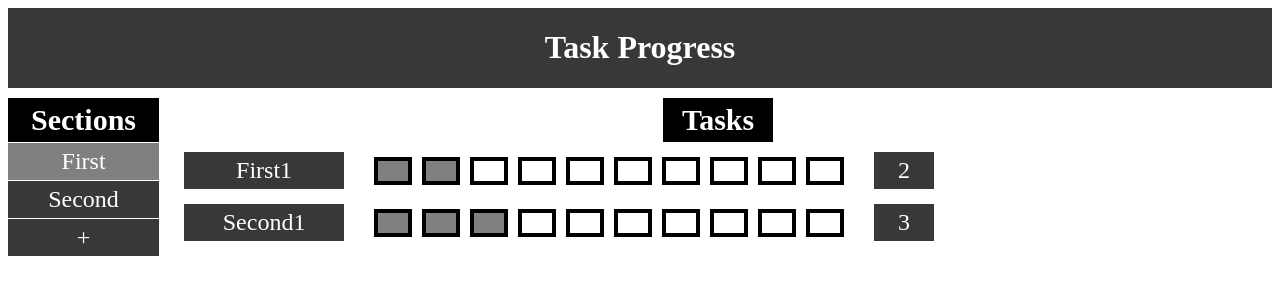
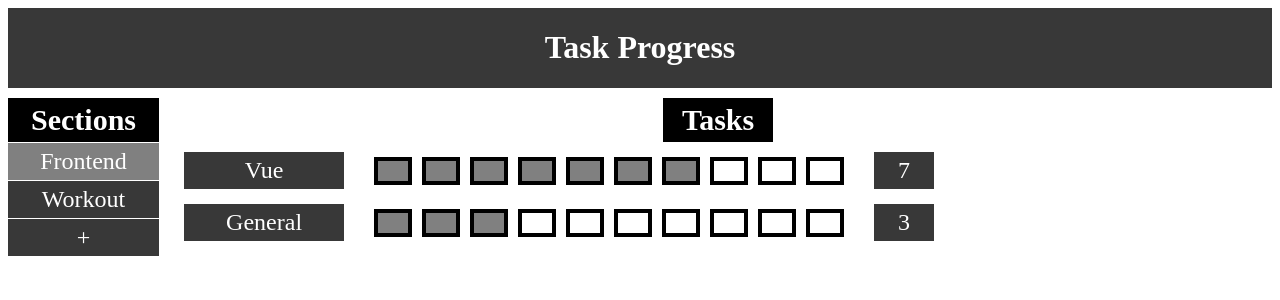
Before and after one commit to leviweiss/Task-Progress, a Vue app: page / in a window 1280 px wide. Shown: the top 300 px of the page. Built offline with nearby package versions, Linux system fonts and the light colour scheme; the HTML template or start-up script is replaced by a standard one.

Commit message:
stable vuex

```diff
--- a/package.json
+++ b/package.json
@@ -11,7 +11,8 @@
     "core-js": "^3.6.4",
     "node-sass": "^4.14.0",
     "sass-loader": "^8.0.2",
-    "vue": "^2.6.11"
+    "vue": "^2.6.11",
+    "vuex": "^3.3.0"
   },
   "devDependencies": {
     "@vue/cli-plugin-babel": "~4.3.0",
--- a/src/App.vue
+++ b/src/App.vue
@@ -26,33 +26,38 @@ export default {
             groupsInfo: [
                 {
                     id: 1,
-                    name: 'First',
+                    name: 'Frontend',
                     tasks: [
                         {
                             id: 1,
-                            name: 'First1',
-                            value: 2
+                            name: 'Vue',
+                            value: 7
                         },
                         {
                             id: 2,
-                            name: 'Second1',
+                            name: 'General',
                             value: 3
                         },
                     ],
                 },
                 {
                     id: 2,
-                    name: 'Second',
+                    name: 'Workout',
                     tasks: [
                         {
                             id: 1,
-                            name: 'First2',
+                            name: 'Abs',
                             value: 4
                         },
                         {
                             id: 2,
-                            name: 'Second2',
+                            name: 'Running',
                             value: 5
+                        },
+                        {
+                            id: 3,
+                            name: 'Hands',
+                            value: 7
                         },
                     ],
                 },
--- a/src/components/TasksList.vue
+++ b/src/components/TasksList.vue
@@ -6,8 +6,12 @@
                 {{ task.name }}
             </div>
             <div class="tasks-list-container__tasks__bullets">
-                <div v-for="n in NUMBER_OF_BULLETS" :key="n">
-                    <div class="tasks-list-container__tasks__bullets__square" :class="{'tasks-list-container__tasks__bullets__square__full': n <= task.value}"/>
+                <div v-for="index in NUMBER_OF_BULLETS" :key="index">
+                    <div class="tasks-list-container__tasks__bullets__square"
+                    :class="{'tasks-list-container__tasks__bullets__square__full': squareNeedToBeFull(task.id, index, task.value)}"
+                    @mouseover="mouseover(task, index)"
+                    @mouseleave="mouseleave(task)">
+                    </div>
                 </div>
             </div>
             <label class="tasks-list-container__tasks__value">
@@ -32,18 +36,35 @@ export default {
         }
     },
     methods: {
-        increaseScore(index) {
-            var task = this.tasks.find(t => t.id === index);
+        increaseScore(taskId) {
+            var task = this.tasks.find(t => t.id === taskId);
             if (task.value < this.NUMBER_OF_BULLETS) {
                 task.value += 1;
             }
         },
-
-        decreaseScore(index) {
-            var task = this.tasks.find(t => t.id === index);
+        decreaseScore(taskId) {
+            var task = this.tasks.find(t => t.id === taskId);
             if (task.value > 0) {
                 task.value -= 1;
             }
+        },
+        squareNeedToBeFull(taskId, squareNumber, taskValue) {
+            if (squareNumber <= taskValue) {
+                return true;
+            }
+            var task = this.tasks.find(t => t.id === taskId);
+            if (task.hoveringStatus === true && squareNumber <= task.hoveringIndex) {
+                return true;
+            }
+            return false;
+        },
+        mouseover(task, squareNumber) {
+            task.hoveringStatus = true;
+            task.hoveringIndex = squareNumber;
+        },
+        mouseleave(task) {
+            task.hoveringStatus = false;
+            task.hoveringIndex = undefined
         },
     }
 }
--- a/src/main.js
+++ b/src/main.js
@@ -1,8 +1,10 @@
 import Vue from 'vue'
 import App from './App.vue'
+import Store from './store'
 
 Vue.config.productionTip = false
 
 new Vue({
-  render: h => h(App),
+    render: h => h(App),
+    store: Store
 }).$mount('#app')
--- /dev/null
+++ b/src/store.js
@@ -0,0 +1,19 @@
+import Vue from 'vue'
+import Vuex from 'vuex';
+
+Vue.use(Vuex);
+
+export default new Vuex.Store({
+    state: {
+
+    },
+    mutations: {
+
+    },
+    getters: {
+
+    },
+    actions: {
+
+    },
+});
```
Also changed, not shown: 1 other file (tests, documents, lock files or other folders).
